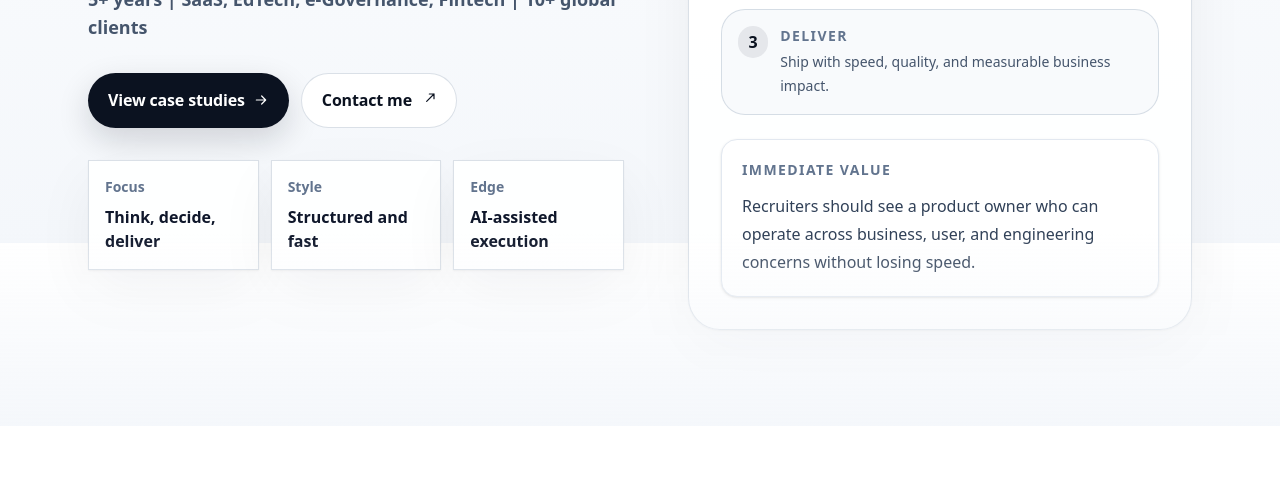
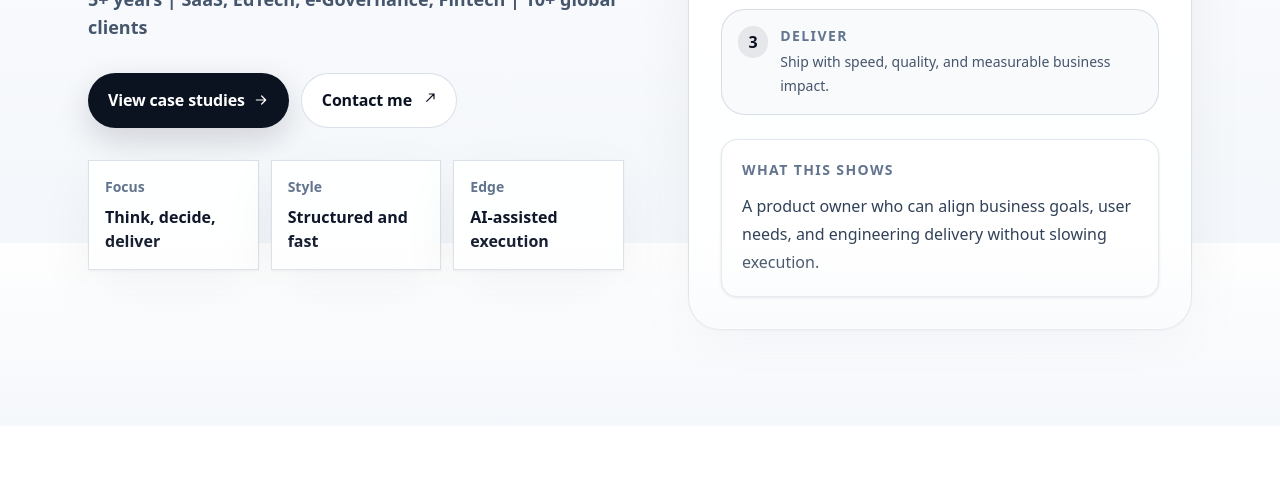
Before and after one commit to skokul/skokul.github.io, a website with bundled scripts: page index.html in a window 1280 px wide. Shown: the part 557-1060 px from the top of the page. Built offline with nearby package versions, Linux system fonts and the light colour scheme.

Commit message:
Update index.html

```diff
--- a/index.html
+++ b/index.html
@@ -184,9 +184,9 @@
                 </div>
 
                 <div class="mt-6 rounded-2xl border border-slate-200 bg-white p-5 shadow-sm">
-                  <div class="text-sm font-semibold uppercase tracking-widest text-slate-500">Immediate value</div>
+                  <div class="text-sm font-semibold uppercase tracking-widest text-slate-500">What this shows</div>
                   <p class="mt-3 text-base leading-7 text-slate-700">
-                    Recruiters should see a product owner who can operate across business, user, and engineering concerns without losing speed.
+                    A product owner who can align business goals, user needs, and engineering delivery without slowing execution.
                   </p>
                 </div>
               </div>
```
